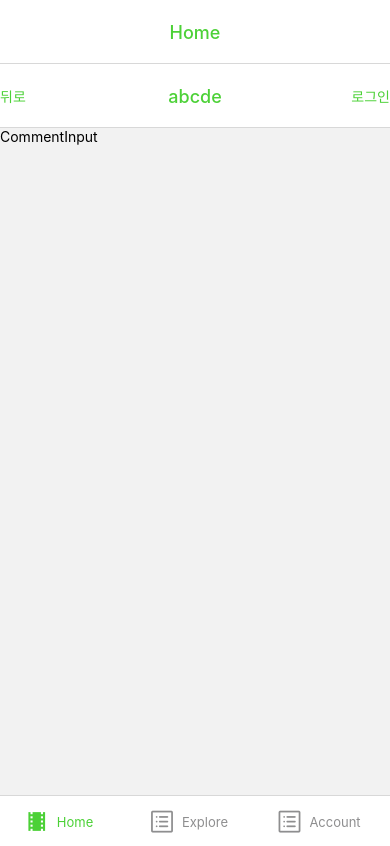
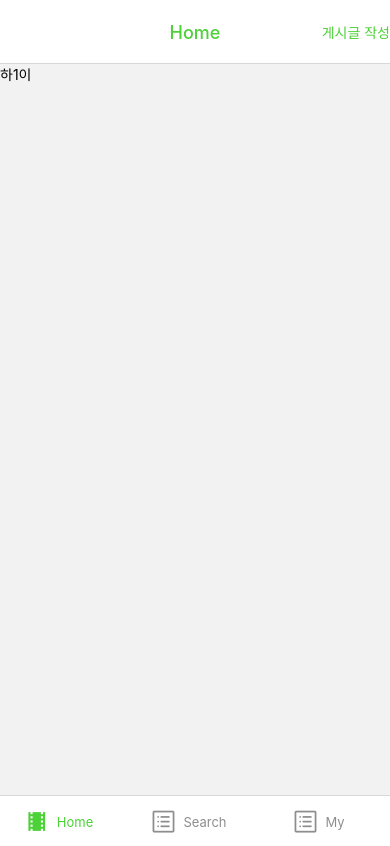
Before and after one commit to waterfist/daebakProject, a React Native app: screen /Tabs in a window 390 px wide. Built offline with nearby package versions, Linux system fonts and the light colour scheme.

Commit message:
🐛 fix(Navigation):네비게이션 폴더 수정 및 버그 수정 by @lte94

```diff
--- a/navigation/Account.js
+++ /dev/null
@@ -1,10 +0,0 @@
-import React from 'react';
-import { Text, View } from 'react-native';
-
-export default function Account() {
-  return (
-    <View>
-      <Text>어카운트 </Text>
-    </View>
-  );
-}
--- a/navigation/Explore.js
+++ /dev/null
@@ -1,10 +0,0 @@
-import React from "react";
-import { View, Text } from "react-native";
-
-export default function Explore() {
-  return (
-    <View>
-      <Text>익스푸</Text>
-    </View>
-  );
-}
--- a/navigation/Root.js
+++ b/navigation/Root.js
@@ -1,19 +1,19 @@
-import React from "react";
-import { createNativeStackNavigator } from "@react-navigation/native-stack";
-import Home from "./Home";
-import Tabs from "./Tabs";
+import React from 'react';
+import { createNativeStackNavigator } from '@react-navigation/native-stack';
+import Stacks from './Stacks';
+import Tabs from './Tabs';
 
-const Stack = createNativeStackNavigator();
+const NativeStack = createNativeStackNavigator();
 
 export default function Root() {
   return (
-    <Stack.Navigator
-      initialRouteName="Tabs"
-      screenOptions={{ headerShown: false, headerTitle: "222" }}
+    <NativeStack.Navigator
+      // initialRouteName="Tabs"
+      screenOptions={{ headerShown: false }}
     >
-      <Stack.Screen name="Home" component={Home} />
-      <Stack.Screen name="Tabs" component={Tabs} />
-    </Stack.Navigator>
+      <NativeStack.Screen name="Tabs" component={Tabs} />
+      <NativeStack.Screen name="Stacks" component={Stacks} />
+    </NativeStack.Navigator>
   );
 }
 
--- a/navigation/Home.js
+++ b/navigation/Stacks.js
@@ -1,45 +1,45 @@
-import React from "react";
-import { createNativeStackNavigator } from "@react-navigation/native-stack";
-import { Text, TouchableOpacity, useColorScheme } from "react-native";
-import { GREEN_COLOR, YELLOW_COLOR } from "../color";
-import Login from "../screen/Login";
-import { authService } from "../firebase";
-import { signOut } from "firebase/auth";
-import CommentInput from "../screen/CommentInput";
-import CommentList from "../screen/CommentList";
-import Join from "../screen/Join";
-import Main from "../screen/Main";
-import My from "../screen/My";
-import Post from "../screen/Post";
-import PostInput from "../screen/PostInput";
-import Search from "../screen/Search";
+import React from 'react';
+import { createNativeStackNavigator } from '@react-navigation/native-stack';
+import { Text, TouchableOpacity, useColorScheme } from 'react-native';
+import { GREEN_COLOR, YELLOW_COLOR } from '../color';
+import Login from '../screen/Login';
+import { authService } from '../firebase';
+import { signOut } from 'firebase/auth';
+import CommentInput from '../screen/CommentInput';
+import CommentList from '../screen/CommentList';
+import Join from '../screen/Join';
+import Main from '../screen/Main';
+import My from '../screen/My';
+import Post from '../screen/Post';
+import PostInput from '../screen/PostInput';
+import Search from '../screen/Search';
 
 const NativeStack = createNativeStackNavigator();
 
-export default function Home({ navigation: { goBack, navigate, setOptions } }) {
-  const isDark = useColorScheme() === "dark";
+export default function Stack({
+  navigation: { goBack, navigate, setOptions },
+}) {
+  const isDark = useColorScheme() === 'dark';
 
   const handleAuth = () => {
     if (!!authService.currentUser?.uid) {
       // 로그아웃 요청
       signOut(authService)
         .then(() => {
-          console.log("로그아웃 성공");
+          console.log('로그아웃 성공');
           setOptions({ headerRight: null });
         })
-        .catch((err) => alert(err));
+        .catch(err => alert(err));
     } else {
       // 로그인 화면으로
-      navigate("Login");
+      navigate('Login');
     }
   };
   return (
     <NativeStack.Navigator
       screenOptions={{
-        headerTitle: "abcde",
-        headerTitleAlign: "center",
+        headerTitleAlign: 'center',
         headerLeft: () => (
-          // 상단 좌측 뒤로가기
           <TouchableOpacity onPress={() => goBack()}>
             <Text style={{ color: isDark ? YELLOW_COLOR : GREEN_COLOR }}>
               뒤로
@@ -47,11 +47,10 @@ export default function Home({ navigation: { goBack, navigate, setOptions } }) {
           </TouchableOpacity>
         ),
         headerRight: () => {
-          // 로그인여부
           return (
             <TouchableOpacity onPress={handleAuth}>
               <Text style={{ color: isDark ? YELLOW_COLOR : GREEN_COLOR }}>
-                {authService.currentUser ? "로그아웃" : "로그인"}
+                {authService.currentUser ? '로그아웃' : '로그인'}
               </Text>
             </TouchableOpacity>
           );
@@ -64,11 +63,8 @@ export default function Home({ navigation: { goBack, navigate, setOptions } }) {
       <NativeStack.Screen name="CommentList" component={CommentList} />
       <NativeStack.Screen name="Join" component={Join} />
       <NativeStack.Screen name="Login" component={Login} />
-      <NativeStack.Screen name="Main" component={Main} />
-      <NativeStack.Screen name="My" component={My} />
       <NativeStack.Screen name="Post" component={Post} />
       <NativeStack.Screen name="PostInput" component={PostInput} />
-      <NativeStack.Screen name="Search" component={Search} />
     </NativeStack.Navigator>
   );
 }
--- a/navigation/Tabs.js
+++ b/navigation/Tabs.js
@@ -1,34 +1,50 @@
-import React from "react";
-import { createBottomTabNavigator } from "@react-navigation/bottom-tabs";
-import { GREEN_COLOR, YELLOW_COLOR } from "../color";
-import { Text, useColorScheme, View } from "react-native";
-import { MaterialIcons } from "@expo/vector-icons";
-import { AntDesign } from "@expo/vector-icons";
-import Home from "./Home";
-import Explore from "./Explore";
-import Account from "./Account";
+import React from 'react';
+import { createBottomTabNavigator } from '@react-navigation/bottom-tabs';
+import { GREEN_COLOR, YELLOW_COLOR } from '../color';
+import { Text, TouchableOpacity, useColorScheme, View } from 'react-native';
+import { MaterialIcons } from '@expo/vector-icons';
+import { AntDesign } from '@expo/vector-icons';
+import Main from '../screen/Main';
+import Search from '../screen/Search';
+import My from '../screen/My';
 
 const Tab = createBottomTabNavigator();
 
-export default function Tabs() {
-  const isDark = useColorScheme() === "dark";
+export default function Tabs({ navigation: { navigate } }) {
+  const isDark = useColorScheme() === 'dark';
+
+  const commentInputHandle = () => {
+    navigate('Stacks', { screen: 'CommentInput' });
+  };
+
   return (
     <Tab.Navigator
       screenOptions={{
         headerTintColor: isDark ? YELLOW_COLOR : GREEN_COLOR,
         tabBarActiveTintColor: isDark ? YELLOW_COLOR : GREEN_COLOR,
-        tabBarLabelPosition: "beside-icon",
-        headerTitleAlign: "center",
+        tabBarLabelPosition: 'beside-icon',
+        headerTitleAlign: 'center',
       }}
     >
       <Tab.Screen
         options={{
+          headerTitleAlign: 'center',
+          headerRight: () => (
+            <TouchableOpacity onPress={() => commentInputHandle()}>
+              <Text style={{ color: isDark ? YELLOW_COLOR : GREEN_COLOR }}>
+                게시글 작성
+              </Text>
+            </TouchableOpacity>
+          ),
+
+          headerTintColor: isDark ? YELLOW_COLOR : GREEN_COLOR,
+
           tabBarIcon: ({ color, size }) => (
             <MaterialIcons name="local-movies" size={size} color={color} />
           ),
         }}
         name="Home"
-        component={Home}
+        component={Main}
       />
       <Tab.Screen
         options={{
@@ -36,8 +52,8 @@ export default function Tabs() {
             <AntDesign name="profile" size={size} color={color} />
           ),
         }}
-        name="Explore"
-        component={Explore}
+        name="Search"
+        component={Search}
       />
       <Tab.Screen
         options={{
@@ -45,8 +61,8 @@ export default function Tabs() {
             <AntDesign name="profile" size={size} color={color} />
           ),
         }}
-        name="Account"
-        component={Account}
+        name="My"
+        component={My}
       />
     </Tab.Navigator>
   );
--- a/package.json
+++ b/package.json
@@ -3,7 +3,7 @@
   "version": "1.0.0",
   "main": "node_modules/expo/AppEntry.js",
   "scripts": {
-    "start": "expo start",
+    "start": "expo start --tunnel",
     "android": "expo start --android",
     "ios": "expo start --ios",
     "web": "expo start --web"
--- a/screen/CommentInput.js
+++ b/screen/CommentInput.js
@@ -1,5 +1,5 @@
-import React from "react";
-import { Text, View } from "react-native";
+import React from 'react';
+import { Text, View } from 'react-native';
 
 export default function CommentInput() {
   return (
--- a/screen/Main.js
+++ b/screen/Main.js
@@ -1,9 +1,9 @@
-import React from "react";
-import { Text, View } from "react-native";
+import React from 'react';
+import { Text, View } from 'react-native';
 export default function Main() {
   return (
     <View>
-      <Text>하이</Text>
+      <Text>하1이</Text>
     </View>
   );
 }
```
